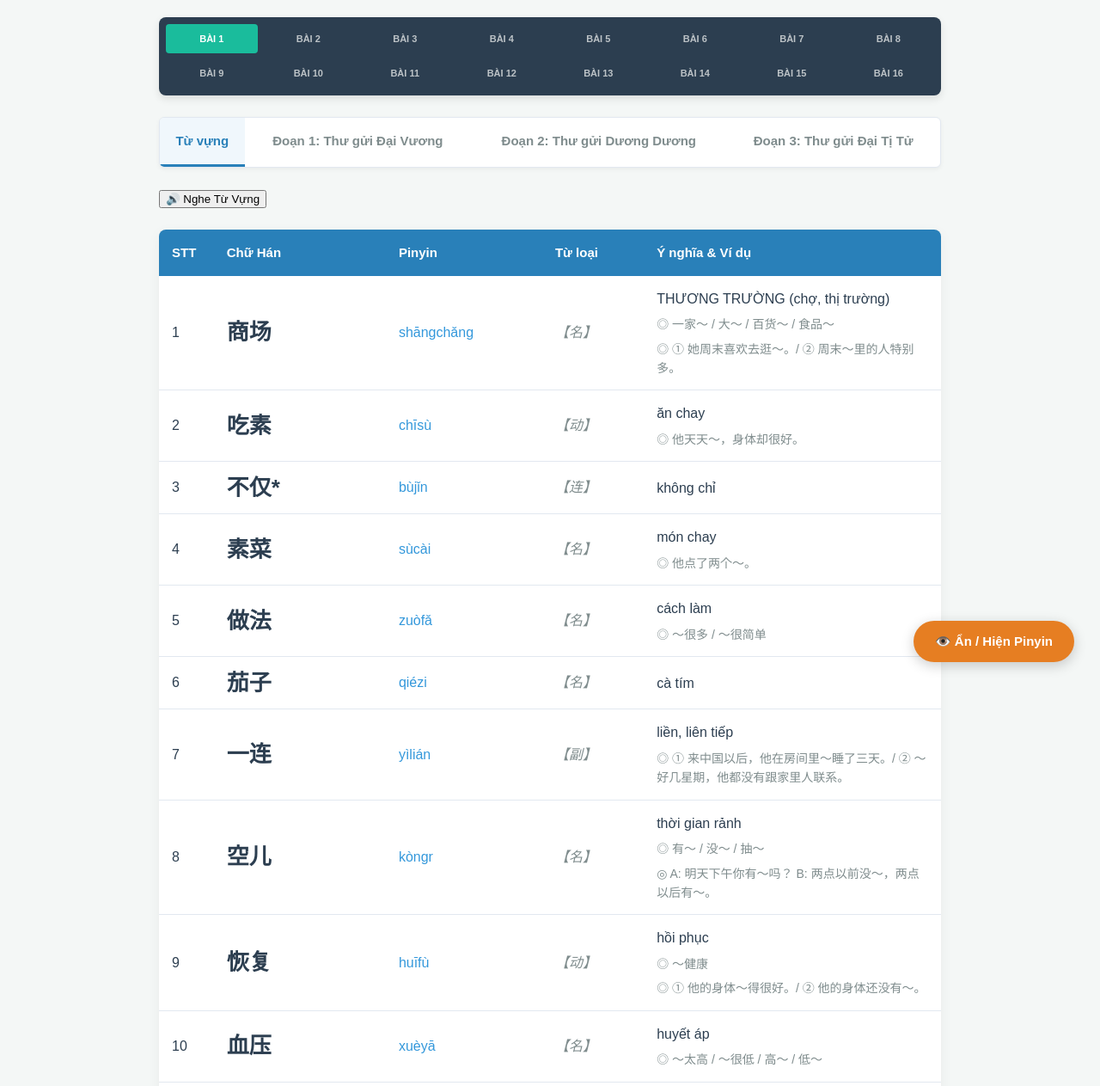
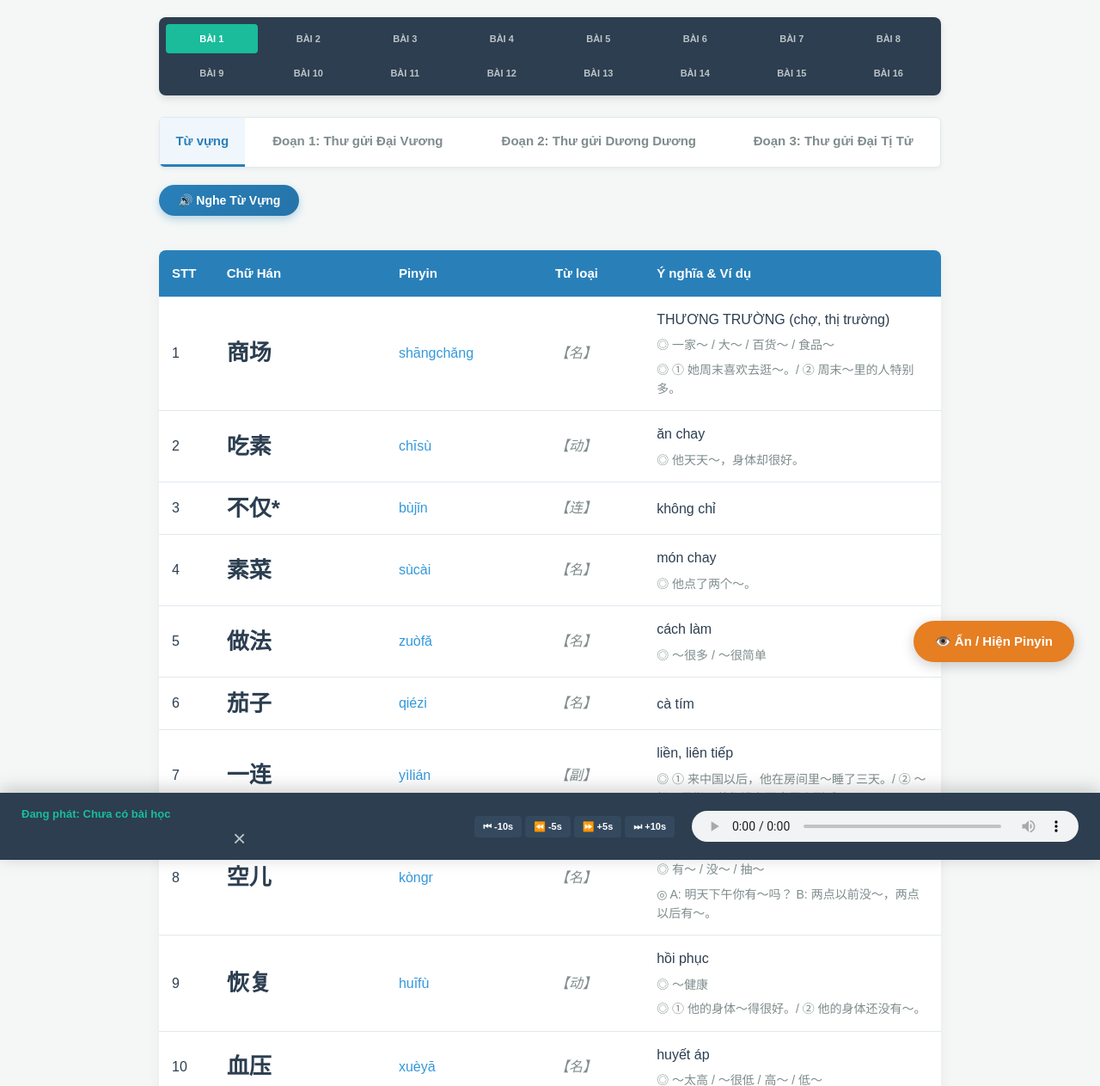
Before and after one commit to lythanhtho27/tiengtrung_tonghop, a PHP site: page /tc1.html in a window 1280 px wide. Shown: the top 1263 px of the page at 86% size. Run offline with PHP 8.4, Linux system fonts and the light colour scheme.

Commit message:
thay đổi giao diện trình phát audio

```diff
--- a/script.js
+++ b/script.js
@@ -63,9 +63,7 @@
     const globalAudio = document.getElementById("global-audio");
     const nowPlayingText = document.getElementById("player-now-playing");
 
-    // Lắng nghe sự kiện click bằng cơ chế Ủy quyền sự kiện (Event Delegation)
     document.body.addEventListener("click", function(e) {
-        // Tìm xem phần tử click hoặc cha của nó có phải nút play audio không
         const button = e.target.closest('.play-audio-btn');
         if (!button) return;
 
@@ -75,38 +73,43 @@
         if (audioSrc) {
             nowPlayingText.textContent = "Đang phát: " + audioTitle;
             globalAudio.src = audioSrc;
+
+            // Hiện trình phát nhạc dính sát đáy màn hình
             player.classList.add("show");
+            // Thêm class vào thẻ body để đẩy nút Pinyin lên trên
+            document.body.classList.add("audio-playing");
 
             globalAudio.play().catch(error => {
-                console.log("Trình duyệt yêu cầu tương tác trước khi tự động phát.", error);
+                console.log("Trình duyệt yêu cầu tương tác trước khi phát.", error);
             });
         }
     });
 }
 
 // Hàm xử lý tua nhanh hoặc lùi lại số giây (Ví dụ: -10, -5, 5, 10)
-function skipAudio(seconds) {
-    const globalAudio = document.getElementById("global-audio");
-    if (globalAudio && globalAudio.src) {
-        let targetTime = globalAudio.currentTime + seconds;
-
-        if (targetTime < 0) targetTime = 0;
-        if (targetTime > globalAudio.duration) targetTime = globalAudio.duration;
-
-        globalAudio.currentTime = targetTime;
-    }
-}
-
-// Logic đóng player
 function closePlayer() {
     const player = document.getElementById("sticky-audio-player");
     const globalAudio = document.getElementById("global-audio");
+
     if (globalAudio) {
         globalAudio.pause();
         globalAudio.src = "";
     }
     if (player) {
         player.classList.remove("show");
+    }
+    // Xóa class ở body để nút Pinyin hạ xuống vị trí ban đầu
+    document.body.classList.remove("audio-playing");
+}
+
+// Hàm xử lý tua thời gian (Giữ nguyên)
+function skipAudio(seconds) {
+    const globalAudio = document.getElementById("global-audio");
+    if (globalAudio && globalAudio.src) {
+        let targetTime = globalAudio.currentTime + seconds;
+        if (targetTime < 0) targetTime = 0;
+        if (targetTime > globalAudio.duration) targetTime = globalAudio.duration;
+        globalAudio.currentTime = targetTime;
     }
 }
 
--- a/style.css
+++ b/style.css
@@ -362,105 +362,104 @@
 }
 
 /* ==========================================================================
-   TRÌNH PHÁT AUDIO STICKY GÓC DƯỚI BÊN PHẢI (NẰM TRÊN NÚT PINYIN)
-   ========================================================================== */
-/* ==========================================================================
-   TRÌNH PHÁT AUDIO STICKY CO DÃN THÔNG MINH GÓC DƯỚI BÊN PHẢI
+   TRÌNH PHÁT NHẠC DÍNH BẸT CHẶT VÀO ĐÁY MÀN HÌNH (STICKY BOTTOM BAR)
+   Không làm che khuất nội dung, bo tràn viền trên Mobile & Desktop
    ========================================================================== */
 .sticky-player {
     position: fixed;
-    right: -400px; /* Ban đầu giấu hoàn toàn sang bên phải */
-    bottom: 105px; /* Nằm trên nút bấm Pinyin cố định */
-    width: 320px; /* Chiều rộng cố định dạng hộp vuông gọn gàng */
-    height: auto; /* Tự động co dãn chiều cao theo nội dung, không lo thiếu chỗ */
+    left: 0;
+    bottom: -200px; /* Ban đầu giấu xuống dưới đáy */
+    width: 100%;
+    height: auto;
     background: #2c3e50;
     color: #fff;
-    padding: 15px;
-    border-radius: 12px;
-    box-shadow: 0 4px 25px rgba(0, 0, 0, 0.3);
+    padding: 12px 25px;
+    box-shadow: 0 -4px 20px rgba(0, 0, 0, 0.2);
     display: flex;
-    flex-direction: column;
-    gap: 12px;
-    z-index: 9999;
-    transition: right 0.4s ease, bottom 0.3s ease;
+    align-items: center;
+    justify-content: space-between;
+    gap: 20px;
+    z-index: 99999; /* Đảm bảo luôn nằm trên cùng tất cả phần tử */
+    transition: bottom 0.4s cubic-bezier(0.25, 0.8, 0.25, 1);
     box-sizing: border-box;
 }
 
-/* Khi kích hoạt hiện lên thì trượt từ phải vào */
+/* Khi có class .show, trình phát đẩy lên dính bẹt vào đáy màn hình */
 .sticky-player.show {
-    right: 30px;
+    bottom: 0;
 }
 
-/* Hàng đầu tiên (Tên bài & Nút đóng) */
+/* Container bên trái: Chứa thông tin bài đang phát */
 .player-header {
     display: flex;
-    justify-content: space-between;
-    align-items: flex-start; /* Căn đỉnh để nếu tên bài dài xuống dòng thì nút đóng vẫn ở vị trí chuẩn */
-    border-bottom: 1px solid #34495e;
-    padding-bottom: 8px;
-    gap: 10px;
+    flex-direction: column;
+    gap: 2px;
+    flex: 1;
+    min-width: 0; /* Ép không cho text đẩy tràn layout */
 }
 
-/* Tựa đề Audio được thấy TOÀN BỘ (Hỗ trợ xuống dòng tự động) */
 .player-info {
     font-size: 13px;
-    font-weight: bold;
+    font-weight: 700;
     color: #1abc9c;
-    line-height: 1.5;
-    text-align: left;
-    white-space: normal; /* Cho phép chữ tự động xuống hàng thay vì bị cắt bằng dấu ba chấm */
-    word-break: break-word; /* Bẻ chữ thông minh nếu gặp từ quá dài */
-    flex: 1;
+    white-space: nowrap;
+    overflow: hidden;
+    text-overflow: ellipsis; /* Nếu tên bài dài trên một hàng ngang thì tự động hóa ... */
 }
 
+/* Căn chỉnh nút Tua thời gian gọn gàng xếp hàng ngang */
+.player-skip-buttons {
+    display: flex;
+    gap: 4px;
+    flex-shrink: 0;
+}
+
+.skip-btn {
+    background: #34495e;
+    color: #fff;
+    border: none;
+    padding: 6px 10px;
+    font-size: 11px;
+    font-weight: bold;
+    border-radius: 4px;
+    cursor: pointer;
+    transition: background 0.2s;
+}
+.skip-btn:hover {
+    background: #1abc9c;
+}
+
+/* Khối điều khiển tiến độ Audio của trình duyệt */
+.player-controls {
+    flex: 2;
+    max-width: 450px;
+    display: flex;
+    align-items: center;
+}
+.player-controls audio {
+    width: 100%;
+    height: 36px;
+}
+
+/* Nút tắt trình phát nhạc */
 .player-close-btn {
     background: transparent;
     border: none;
     color: #bdc3c7;
-    font-size: 22px;
+    font-size: 26px;
     cursor: pointer;
     line-height: 1;
-    padding: 0;
-    flex-shrink: 0; /* Không cho nút đóng bị bóp méo khi tên bài quá dài */
+    padding: 0 5px;
+    flex-shrink: 0;
+    transition: color 0.2s;
 }
 .player-close-btn:hover {
     color: #e74c3c;
 }
 
-/* Thanh điều khiển Audio và Tiến độ hiển thị TOÀN BỘ */
-.player-controls {
-    width: 100%;
-    display: block;
-}
-
-.player-controls audio {
-    width: 100%;
-    height: 40px; /* Tăng nhẹ chiều cao để thanh tiến độ và nút bấm mặc định của trình duyệt lộ ra rõ ràng nhất */
-    display: block;
-}
-
-/* Khu vực nút bấm Tua nhanh / Lùi nhanh */
-.player-skip-buttons {
-    display: flex;
-    justify-content: space-between;
-    gap: 6px;
-}
-
-.skip-btn {
-    flex: 1;
-    background: #34495e;
-    color: #fff;
-    border: none;
-    padding: 6px 0;
-    font-size: 12px;
-    font-weight: bold;
-    border-radius: 6px;
-    cursor: pointer;
-    transition: background 0.2s;
-}
-
-.skip-btn:hover {
-    background: #1abc9c;
+/* ĐỒNG BỘ: Đẩy nút Pinyin cố định dịch lên trên khi có Audio Player xuất hiện */
+body.audio-playing .float-pinyin-btn {
+    bottom: 85px; /* Đẩy lên trên thanh audio (cao tầm 65px) */
 }
 
 /* ĐIỆN THOẠI: Thích ứng màn hình nhỏ tránh đè giao diện */
@@ -473,3 +472,41 @@
         bottom: 85px; /* Đẩy sát vừa vặn khoảng trống trên nút pinyin mobile */
     }
 }
+
+/* ==========================================================================
+   THAY ĐỔI GIAO DIỆN NÚT BẤM AUDIO (ĐẸP & CHUYÊN NGHIỆP HƠN)
+   ========================================================================== */
+.play-audio-btn {
+    background: linear-gradient(135deg, #1abc9c, #16a085);
+    color: white;
+    border: none;
+    padding: 10px 22px;
+    font-size: 14px;
+    font-weight: bold;
+    border-radius: 25px; /* Bo viền dạng viên thuốc sang trọng */
+    cursor: pointer;
+    margin-bottom: 20px;
+    display: inline-flex;
+    align-items: center;
+    gap: 8px;
+    box-shadow: 0 4px 10px rgba(26, 188, 156, 0.3);
+    transition: all 0.3s ease;
+}
+.play-audio-btn:hover {
+    background: linear-gradient(135deg, #16a085, #11816b);
+    transform: translateY(-2px);
+    box-shadow: 0 6px 15px rgba(26, 188, 156, 0.4);
+}
+.play-audio-btn:active {
+    transform: translateY(0);
+}
+
+/* Đổi màu sắc nút nghe riêng cho Bài 1 Quyển 3 theo tone xanh dương của tab */
+#bai1 .play-audio-btn {
+    background: linear-gradient(135deg, #2980b9, #2574a9);
+    box-shadow: 0 4px 10px rgba(41, 128, 185, 0.3);
+}
+#bai1 .play-audio-btn:hover {
+    background: linear-gradient(135deg, #2574a9, #1f618d);
+    box-shadow: 0 6px 15px rgba(41, 128, 185, 0.4);
+}
```
